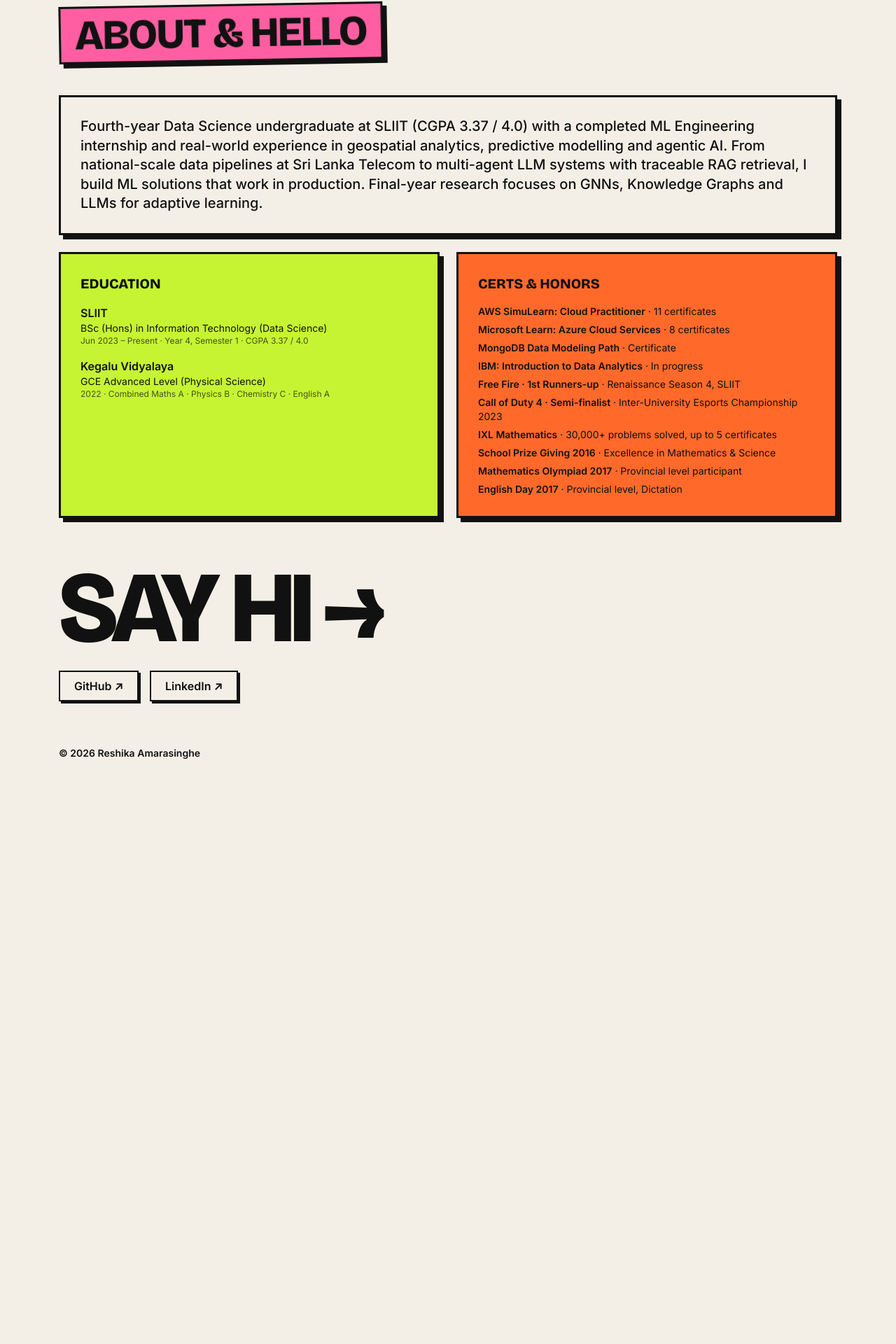
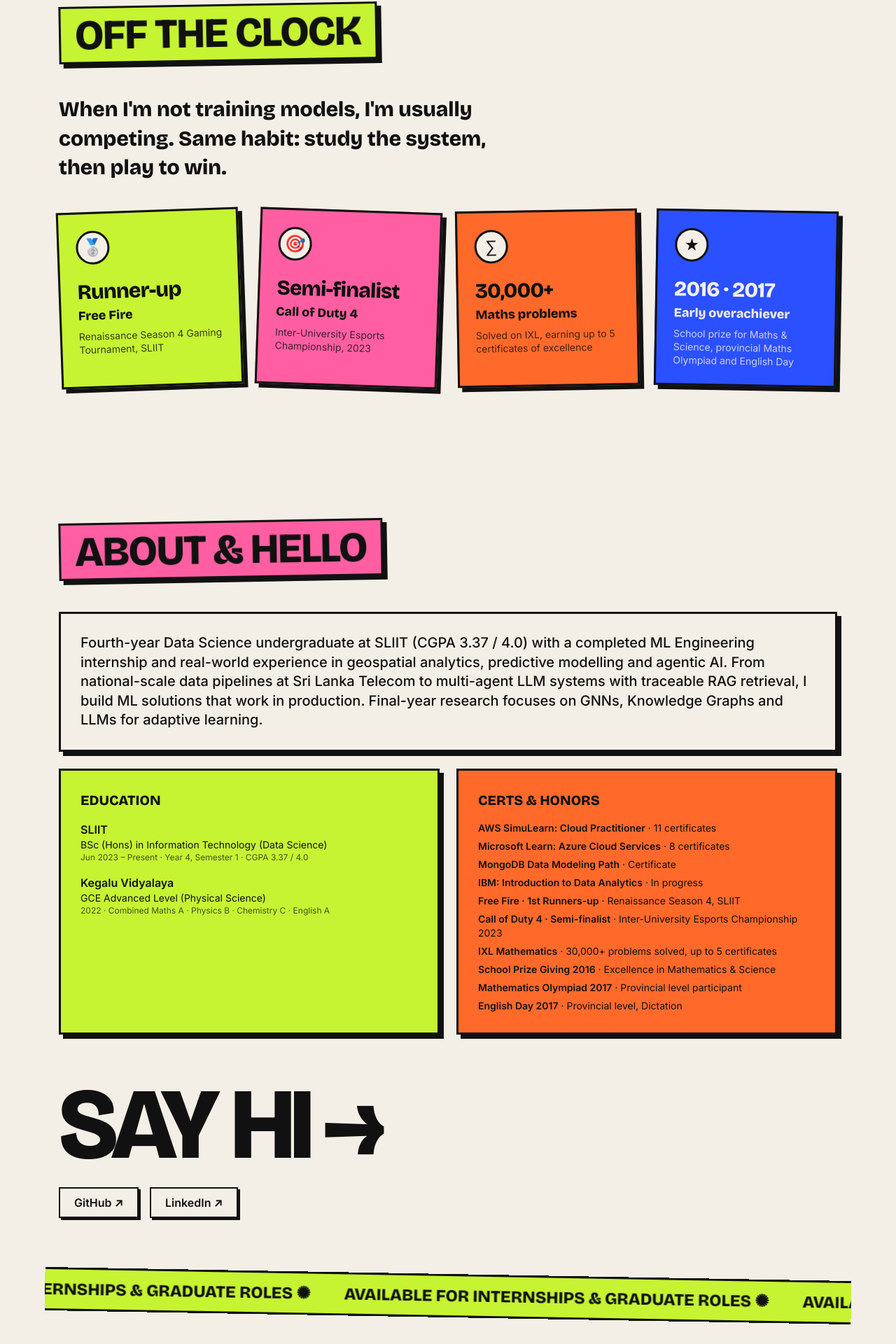
Before and after one commit to reshika1219/Reshika-Amarasinghe-Portfolio, a React (Vite) app: page / in a window 1280 px wide. Shown: the part 6138-8058 px from the top of the page at 70% size. Before the commit the page ends 7320 px from the top, so only its background shows below. Built offline with nearby package versions, Linux system fonts and the light colour scheme; the HTML template or start-up script is replaced by a standard one.

Commit message:
Add Off the clock esports section, bouncier skill chips and availability ribbon footer

```diff
--- a/src/App.jsx
+++ b/src/App.jsx
@@ -7,9 +7,10 @@ import Numbers from './components/Numbers'
 import Experience from './components/Experience'
 import Projects from './components/Projects'
 import Skills from './components/Skills'
+import Offline from './components/Offline'
 import Contact from './components/Contact'
 
 export default function App() {
   useEffect(() => { applyPalette(savedPalette()) }, [])
-  return (<><Progress /><Nav /><main><Hero /><Numbers /><Experience /><Projects /><Skills /><Contact /></main></>)
+  return (<><Progress /><Nav /><main><Hero /><Numbers /><Experience /><Projects /><Skills /><Offline /><Contact /></main></>)
 }
--- a/src/components/Contact.jsx
+++ b/src/components/Contact.jsx
@@ -14,7 +14,12 @@ export default function Contact() {
         <a href={profile.github} target="_blank" rel="noreferrer" className="brut-sm bg-cream px-5 py-2 hover:bg-lime">GitHub ↗</a>
         <a href={profile.linkedin} target="_blank" rel="noreferrer" className="brut-sm bg-cream px-5 py-2 hover:bg-lime">LinkedIn ↗</a>
       </div>
-      <p className="mt-16 text-sm font-semibold">© {new Date().getFullYear()} Reshika Amarasinghe</p>
+      <div className="-mx-5 mt-20 rotate-1 overflow-hidden border-y-[3px] border-ink bg-lime py-3" aria-hidden>
+        <div className="ribbon flex w-max whitespace-nowrap font-display text-2xl font-extrabold uppercase">
+          {Array.from({ length: 12 }, (_, i) => <span key={i} className="mx-6">Available for internships &amp; graduate roles ✺</span>)}
+        </div>
+      </div>
+      <p className="mt-10 text-sm font-semibold">© {new Date().getFullYear()} Reshika Amarasinghe · Built with React, Vite &amp; far too much glue.</p>
     </Section>
   )
 }
--- /dev/null
+++ b/src/components/Offline.jsx
@@ -0,0 +1,28 @@
+import { motion } from 'framer-motion'
+import Section from './Section'
+
+const cards = [
+  { emoji: '🥈', big: 'Runner-up', title: 'Free Fire', note: 'Renaissance Season 4 Gaming Tournament, SLIIT', c: 'bg-lime', r: '-rotate-2' },
+  { emoji: '🎯', big: 'Semi-finalist', title: 'Call of Duty 4', note: 'Inter-University Esports Championship, 2023', c: 'bg-pink', r: 'rotate-2' },
+  { emoji: '∑', big: '30,000+', title: 'Maths problems', note: 'Solved on IXL, earning up to 5 certificates of excellence', c: 'bg-tang', r: '-rotate-1' },
+  { emoji: '★', big: '2016 · 2017', title: 'Early overachiever', note: 'School prize for Maths & Science, provincial Maths Olympiad and English Day', c: 'bg-blue text-cream', r: 'rotate-1' },
+]
+
+export default function Offline() {
+  return (
+    <Section id="offline" title="Off the clock" color="bg-lime">
+      <p className="max-w-2xl font-display text-2xl font-semibold leading-snug sm:text-3xl">When I'm not training models, I'm usually competing. Same habit: study the system, then play to win.</p>
+      <div className="mt-10 grid grid-cols-1 gap-6 sm:grid-cols-2 lg:grid-cols-4">
+        {cards.map((c, i) => (
+          <motion.div key={c.title} initial={{ opacity: 0, y: 40, rotate: 0 }} whileInView={{ opacity: 1, y: 0 }} viewport={{ once: true }} transition={{ delay: i * .08 }}
+            whileHover={{ y: -8, rotate: 0 }} className={`brut p-6 ${c.c} ${c.r}`}>
+            <span aria-hidden className="grid h-12 w-12 place-items-center rounded-full border-[3px] border-current bg-cream text-2xl text-ink">{c.emoji}</span>
+            <p className="mt-6 font-display text-3xl font-extrabold leading-none tracking-tight">{c.big}</p>
+            <p className="mt-2 font-display text-lg font-bold leading-tight">{c.title}</p>
+            <p className="mt-2 text-sm leading-snug opacity-80">{c.note}</p>
+          </motion.div>
+        ))}
+      </div>
+    </Section>
+  )
+}
--- a/src/components/Skills.jsx
+++ b/src/components/Skills.jsx
@@ -11,7 +11,7 @@ export default function Skills() {
         {skills.map((g, i) => (
           <div key={g.cat} className={`brut p-6 ${colors[i]} ${rot[i]}`}>
             <h3 className="font-display text-xl font-extrabold uppercase">{g.cat}</h3>
-            <ul className="mt-4 flex flex-wrap gap-2">{g.items.map(([n, t]) => <li key={n} className={`rounded-full border-2 border-current px-3 py-1 text-sm ${t === 0 ? 'bg-ink font-bold text-cream' : t === 1 ? 'font-semibold' : 'font-medium opacity-70'}`}>{n}</li>)}</ul>
+            <ul className="mt-4 flex flex-wrap gap-2">{g.items.map(([n, t]) => <li key={n} className={`cursor-default rounded-full border-2 border-current px-3 py-1 text-sm transition-transform duration-200 hover:-translate-y-1 hover:rotate-3 hover:scale-110 ${t === 0 ? 'bg-ink font-bold text-cream' : t === 1 ? 'font-semibold' : 'font-medium opacity-70'}`}>{n}</li>)}</ul>
           </div>
         ))}
       </div>
```
